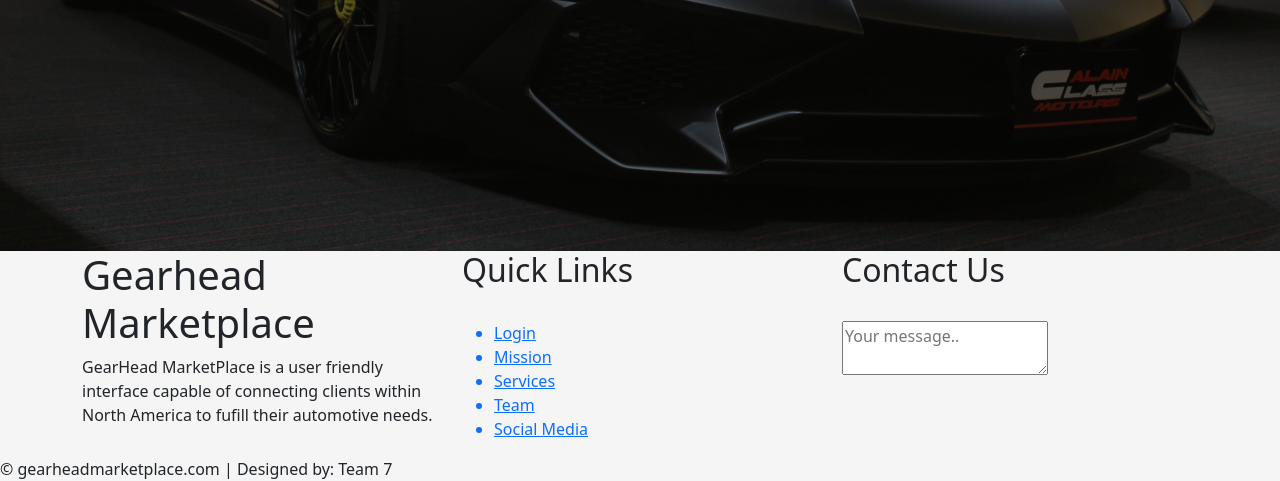
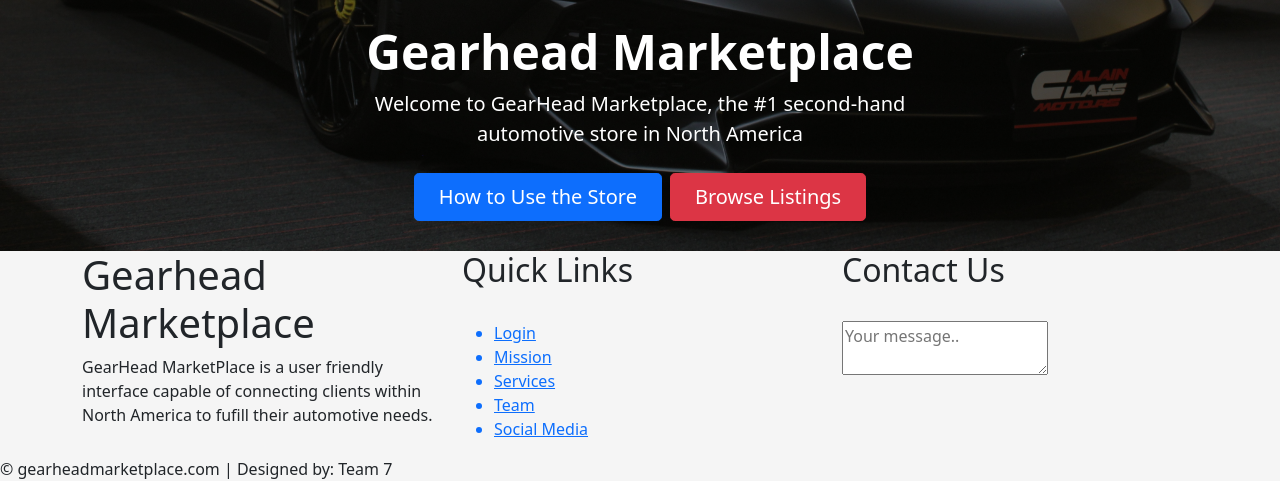
Before and after one commit to anth-mancini/GearheadMarketplace-Frontend, a PHP site: page / in a window 1280 px wide. Shown: the part 549-1030 px from the top of the page. Run offline with PHP 8.4, Linux system fonts and the light colour scheme.

Commit message:
updated front page

```diff
--- a/css/log.css
+++ b/css/log.css
@@ -2,9 +2,6 @@
 
 
 html,body{
-    background-image: url('../assets/images/IMG_1677.jpeg');
-    background-size: cover;
-    background-repeat: no-repeat;
     height: 100%;
     font-family: 'Numans', sans-serif;
 }
--- a/index.php
+++ b/index.php
@@ -8,19 +8,23 @@
 </head>
 <?php include_once('header.php'); ?>
 <body>
+<body>
 <div class="px-4 py-5 my-6 text-center img-fluid" style="
      background: linear-gradient(rgba(0,0,0,0.6),rgba(0,0,0,0.6)), url('/assets/images/IMG_4332.jpeg') fixed center no-repeat;
      background-size: cover;
      height: 100vh;">
-    <img class="d-block mx-auto mb-4" src="assets/images/logo1.png" alt="" width="200" height="100">
+    <img class="d-block mx-auto mb-4" src="assets/icons/logo_white.png" alt="" width="500" height="500">
     <h1 class="display-5 fw-bold" style="color: white">Gearhead Marketplace</h1>
     <div class="col-lg-6 mx-auto">
-        <p class="lead mb-4" style="color: white">We are the best company in the world</p>
+        <p class="lead mb-4" style="color: white">Welcome to GearHead Marketplace, the #1 second-hand automotive store in North America</p>
         <div class="d-grid gap-2 d-sm-flex justify-content-sm-center">
-            <a href="admin.php">
-                <button type="button" class="btn btn-primary btn-lg px-4 gap-3">Primary button</button>
+            <a href="faq.php">
+                <button type="button" class="btn btn-primary btn-lg px-4 gap-3">How to Use the Store</button>
             </a>
-            <button type="button" class="btn btn-danger btn-lg px-4">Secondary</button>
+            <a href="user_splash.php">
+                <button type="button" class="btn btn-danger btn-lg px-4">Browse Listings</button>
+            </a>
+
         </div>
     </div>
 </div>
--- a/login.php
+++ b/login.php
@@ -62,10 +62,9 @@ if (!empty($_SESSION['isAdmin']) || isset($_SESSION['isAdmin'])) {
 <?php include_once('footer.php'); ?>
 </html>
 <script>
-    // let backendURL = 'http://0.0.0.0:8000/';
     var status;
     let backendURL = 'https://backend-gearheadmarketplace.herokuapp.com/';
-    // console.log(backendURL)
+    $(function () {
         $("form#loginTry").submit(function (e) {
             e.preventDefault();
             let formData = new FormData(this)
@@ -96,4 +95,5 @@ if (!empty($_SESSION['isAdmin']) || isset($_SESSION['isAdmin'])) {
                 }
             })
         })
+    });
 </script>
```
Lines whose indentation alone changed are shown as unchanged.
